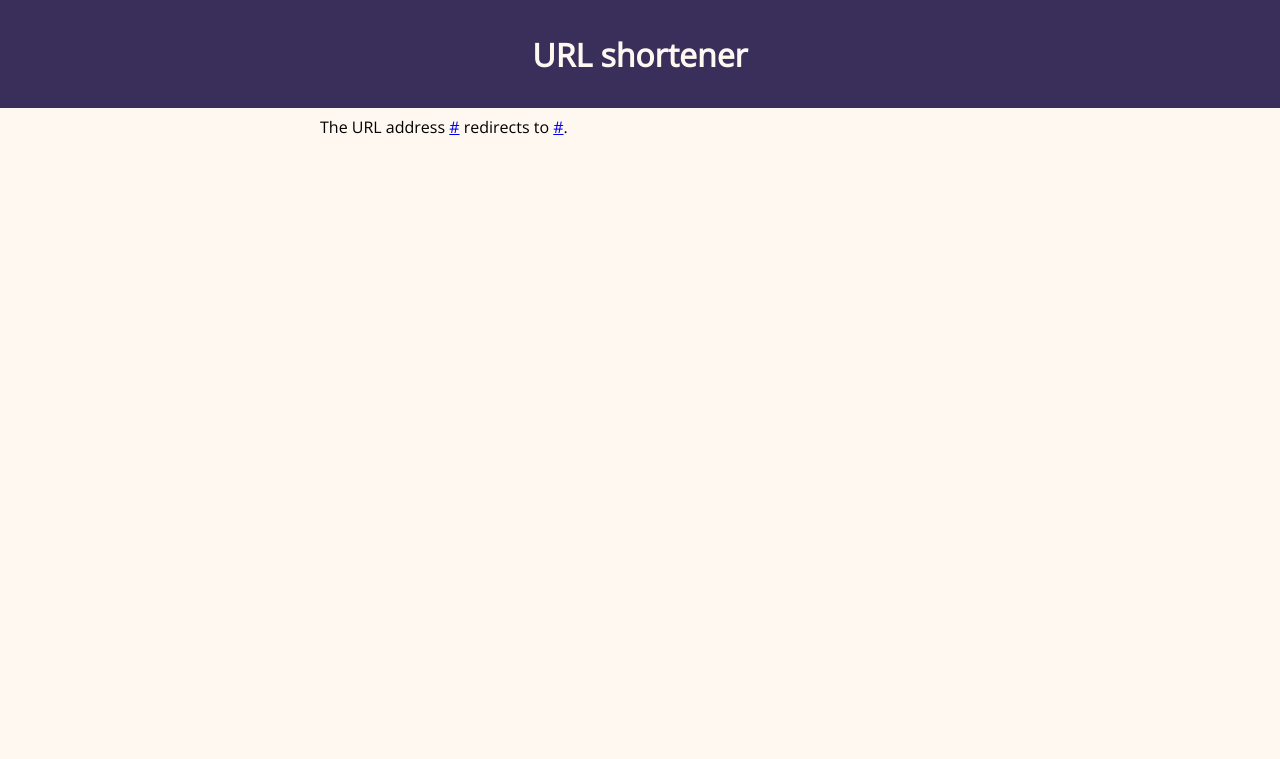
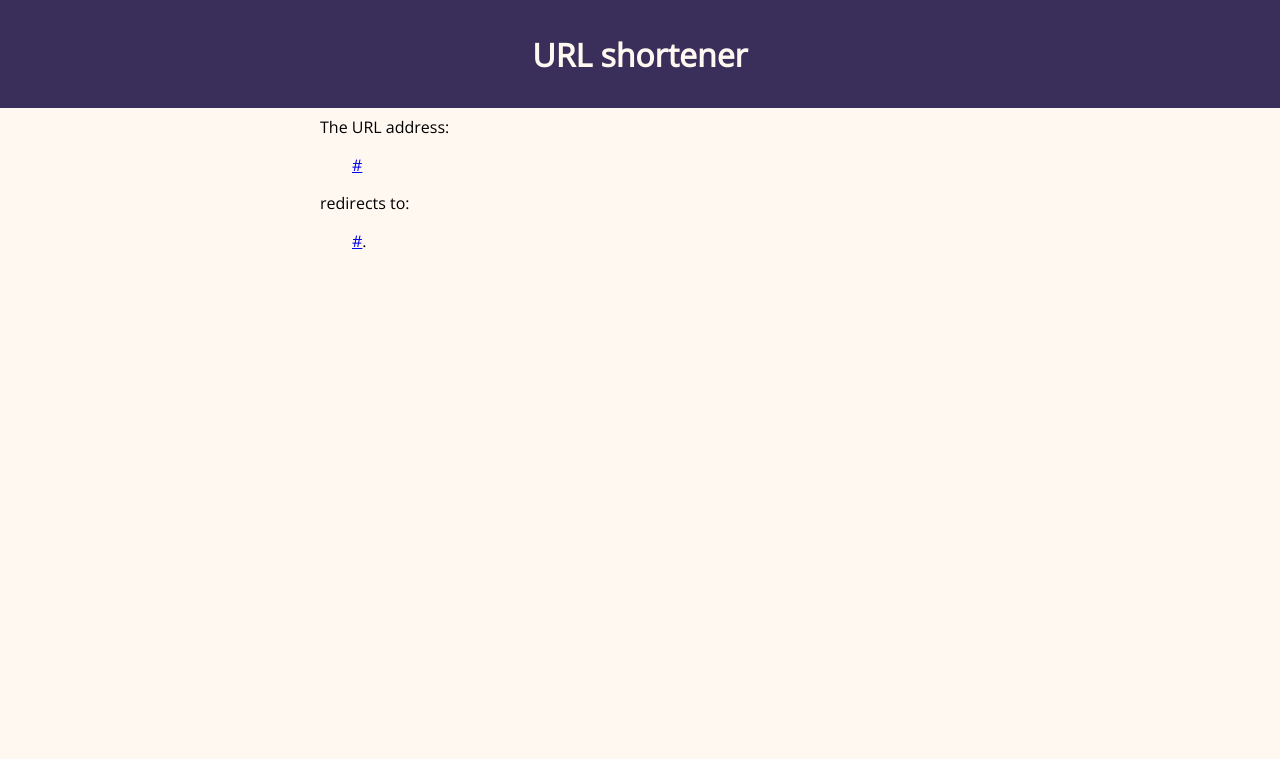
Before and after one commit to rtwnt/url-shortener, a Flask app: template url_shortener/templates/preview.html in a window 1280 px wide. Shown: the top 759 px of the page. Run offline with Flask 2, Linux system fonts and the light colour scheme; the template is opened without the code that fills it: most values are stand-ins (such as "Sample title", 1, 10 or a date in 2020); parts of the project's set-up code (start-up, migrations or seed data) failed here and were passed over.

Commit message:
Change layout of preview page content

```diff
--- a/url_shortener/static/styles.css
+++ b/url_shortener/static/styles.css
@@ -65,6 +65,31 @@ input[type="submit"] {
     white-space: nowrap;
     overflow: hidden;
     text-overflow: ellipsis;
+}
+
+.indented {
+    margin: 1em 2em;
+}
+
+.wrapped {
+    /* source: https://css-tricks.com/snippets/css/
+    prevent-long-urls-from-breaking-out-of-container/;*/
+
+    /* These are technically the same, but use both */
+    overflow-wrap: break-word;
+    word-wrap: break-word;
+    -ms-word-break: break-all;
+    /* This is the dangerous one in WebKit, as it breaks things wherever */
+    word-break: break-all;
+    /* Instead use this non-standard one: */
+    word-break: break-word;
+
+    /* Adds a hyphen where the word breaks, if supported (No Blink) */
+    -ms-hyphens: auto;
+    -moz-hyphens: auto;
+    -webkit-hyphens: auto;
+    hyphens: auto;
+    /**word-break: break-all;**/
 }
 
 /** Theme **/
--- a/url_shortener/templates/preview.html
+++ b/url_shortener/templates/preview.html
@@ -7,7 +7,13 @@
     {% endif %}
     {% with %}
         {% set short_url = target_url.short_url %}
-        The URL address <a href="{{ short_url }}">{{ short_url }}</a>
-        redirects to <a href="{{ target_url }}">{{ target_url }}</a>.
+        The URL address:
+            <div class="indented">
+                <a href="{{ short_url }}">{{ short_url }}</a>
+            </div>
+        redirects to:
+            <div class="indented wrapped">
+                <a href="{{ target_url }}">{{ target_url }}</a>.
+            </div>
     {% endwith %}
 {% endblock %}
```
